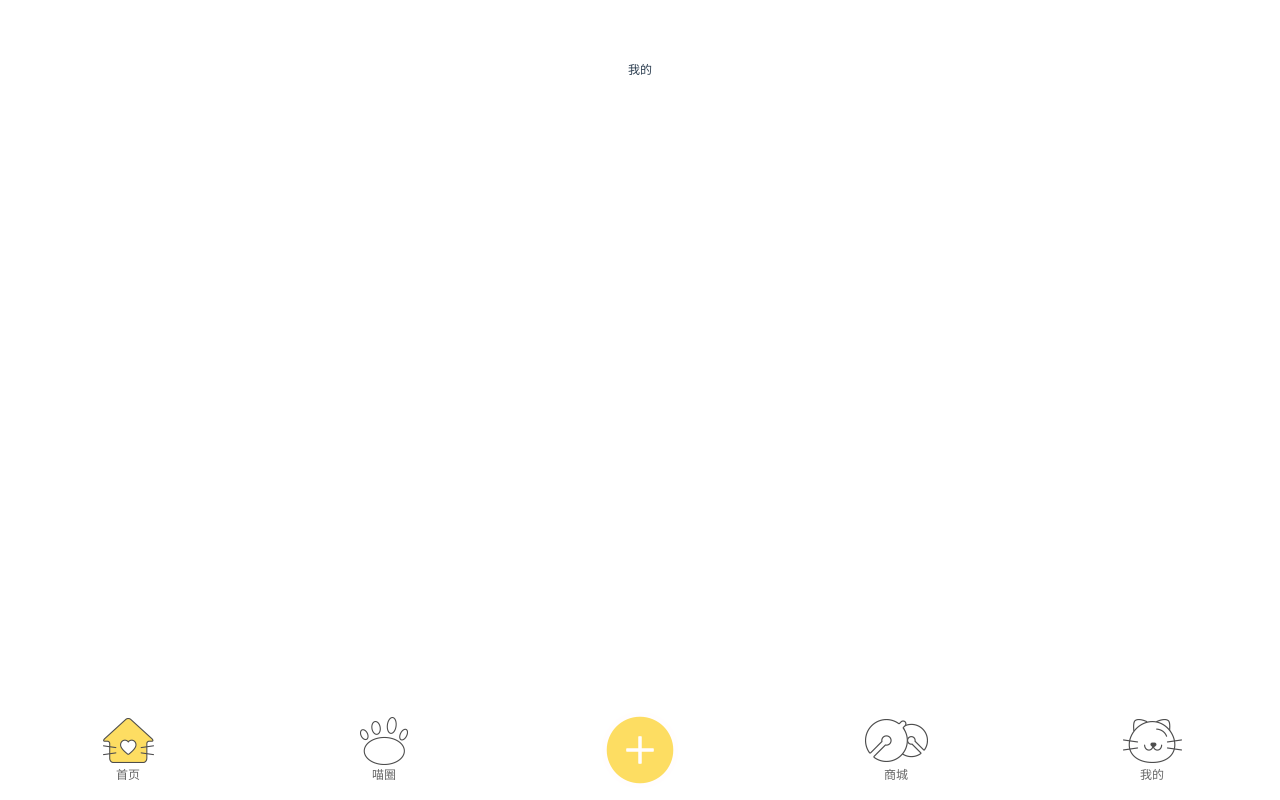
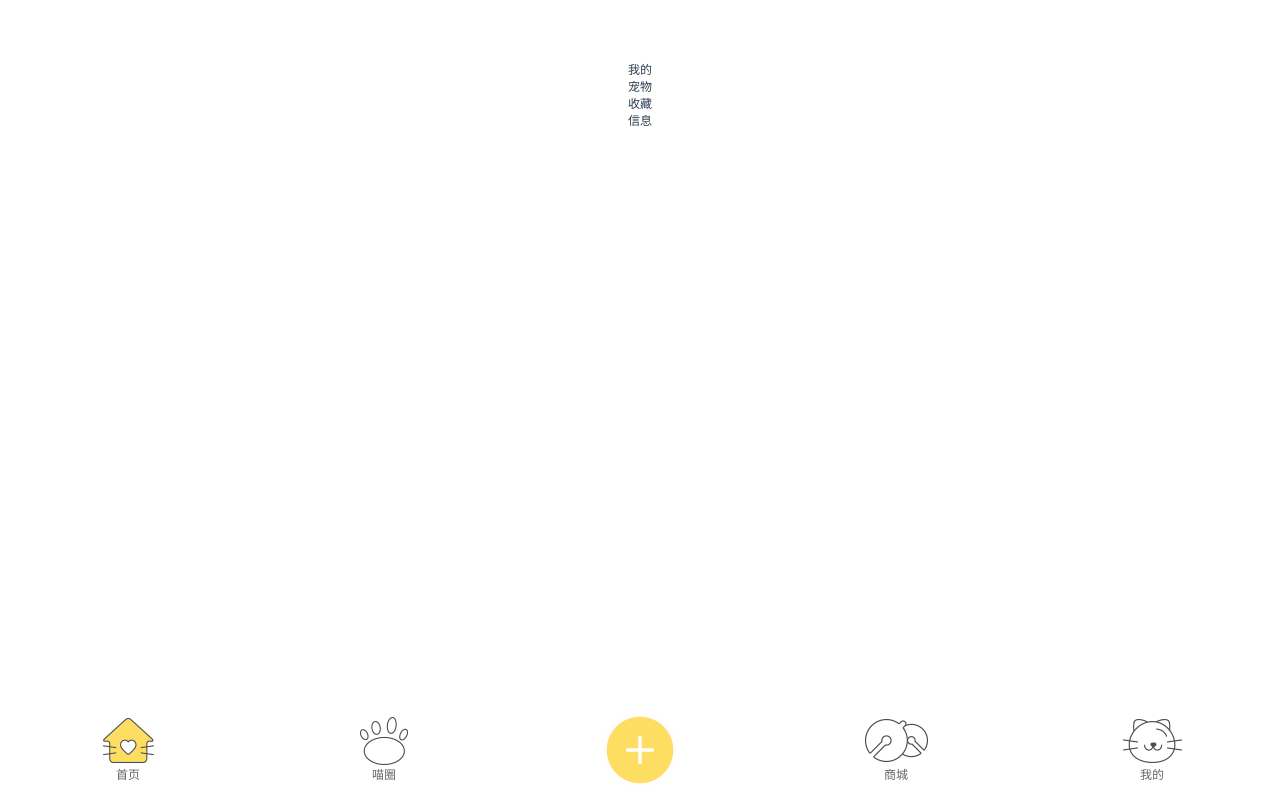
Before and after one commit to zhufenfen/Cat, a Vue app: page /#/my in a window 1280 px wide. Built offline with nearby package versions, Linux system fonts and the light colour scheme.

Commit message:
hurenjie

```diff
--- /dev/null
+++ b/src/components/my/article/components/article.vue
@@ -0,0 +1,19 @@
+<template>
+    <div>
+        信息
+    </div>
+</template>
+
+<script>
+
+export default {
+    components:{
+
+    }
+}
+</script>
+
+
+<style lang="sass">
+
+</style>
--- /dev/null
+++ b/src/components/my/article/index.vue
@@ -0,0 +1,19 @@
+<template>
+    <div>
+        <Article-com/>
+    </div>
+</template>
+
+<script>
+import Article from "./components/article"
+export default {
+    components:{
+             "Article-com":Article,
+    }
+}
+</script>
+
+
+<style lang="sass">
+
+</style>
--- /dev/null
+++ b/src/components/my/collect/components/collect.vue
@@ -0,0 +1,19 @@
+<template>
+    <div>
+        收藏
+    </div>
+</template>
+
+<script>
+
+export default {
+    components:{
+
+    }
+}
+</script>
+
+
+<style lang="sass">
+
+</style>
--- /dev/null
+++ b/src/components/my/collect/index.vue
@@ -0,0 +1,19 @@
+<template>
+    <div>
+        <Collect-com/>
+    </div>
+</template>
+
+<script>
+import Collect from "./components/collect"
+export default {
+    components:{
+             "Collect-com":Collect,
+    }
+}
+</script>
+
+
+<style lang="sass">
+
+</style>
--- a/src/components/my/index.vue
+++ b/src/components/my/index.vue
@@ -1,12 +1,22 @@
 <template>
     <div>
         我的
+        <Pet-com/>
+        <Collect-com/>
+        <Article-com/>
     </div>
 </template>
 
 <script>
+import Pet from "./pet/index"
+import Collect from "./collect/index"
+import Article from "./article/index"
 export default {
-
+    components:{
+      "Pet-com":Pet,
+      "Collect-com":Collect,
+      "Article-com":Article,
+    }
 }
 </script>
 
--- /dev/null
+++ b/src/components/my/pet/components/pet.vue
@@ -0,0 +1,19 @@
+<template>
+    <div>
+        宠物
+    </div>
+</template>
+
+<script>
+
+export default {
+    components:{
+
+    }
+}
+</script>
+
+
+<style lang="sass">
+
+</style>
--- /dev/null
+++ b/src/components/my/pet/index.vue
@@ -0,0 +1,19 @@
+<template>
+    <div>
+        <Pet-com/>
+    </div>
+</template>
+
+<script>
+import Pet from "./components/pet"
+export default {
+    components:{
+             "Pet-com":Pet,
+    }
+}
+</script>
+
+
+<style lang="sass">
+
+</style>
```
Also changed, not shown: 1 other file (tests, documents, lock files or other folders).
